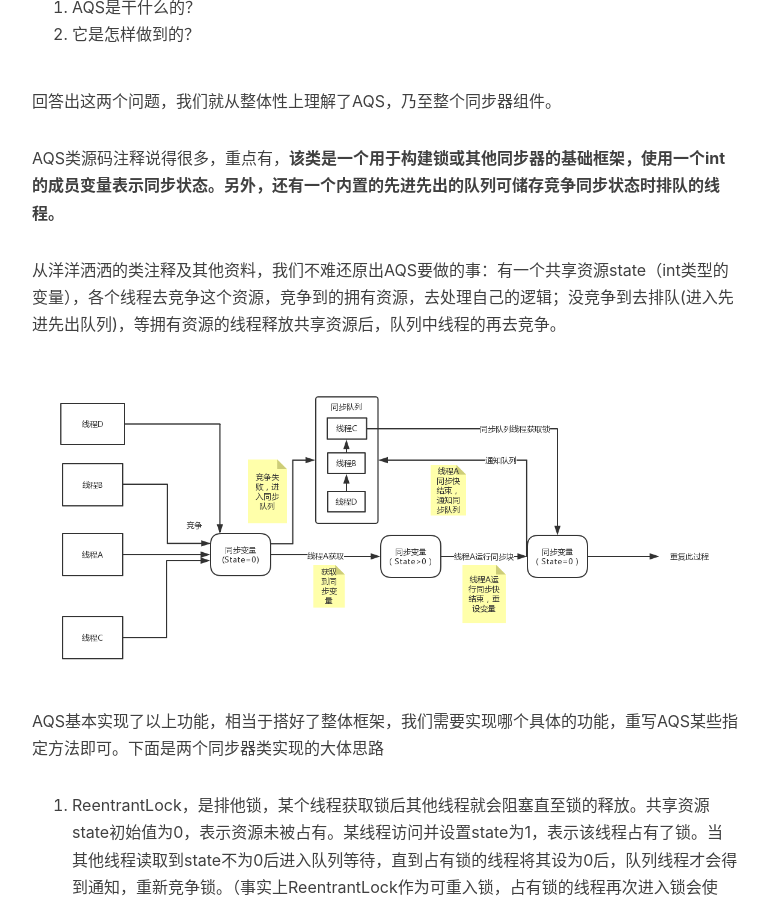
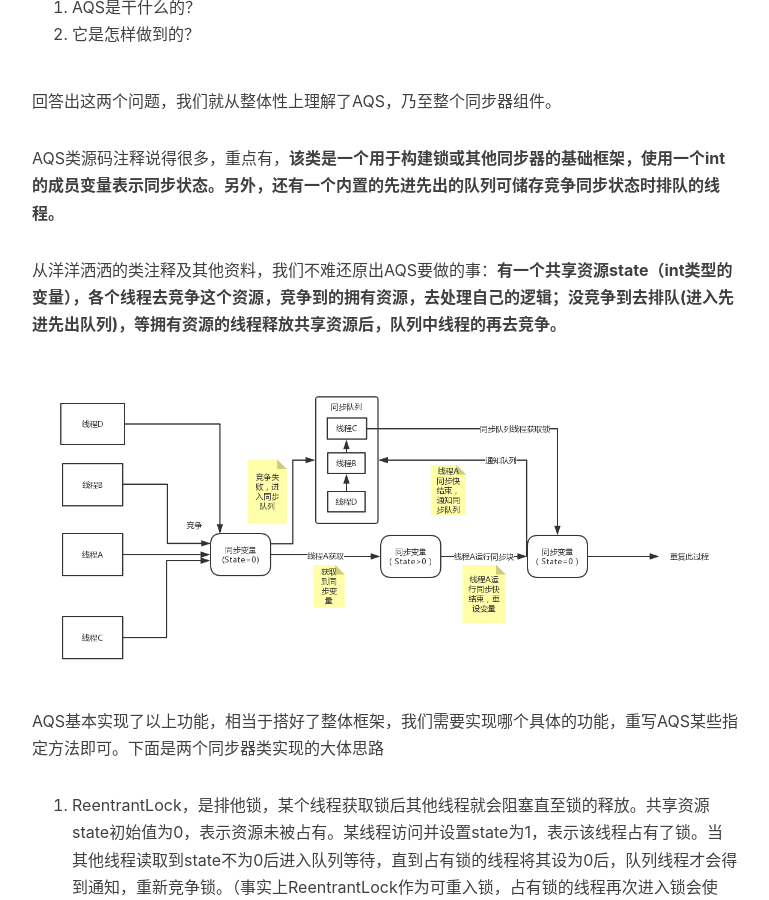
Before and after one commit to wangtonghe/wangtonghe.github.io, a Jekyll site: the page built from _posts/2017-12-10-AQS整体讲解.md, in a window 1280 px wide and 900 px high, scrolled down 992 px. Shown: the whole window, without its empty margins (233-1002 px from the left). Built offline with Jekyll 4.4.1, drawn with Linux system fonts in a browser that asks for light colours; nearby versions of some CDN libraries; comment, search, counter and statistics services are not loaded.

Commit message:
重点突出

```diff
--- a/_posts/2017-12-10-AQS整体讲解.md
+++ b/_posts/2017-12-10-AQS整体讲解.md
@@ -28,7 +28,7 @@ tags:
 
 AQS类源码注释说得很多，重点有，**该类是一个用于构建锁或其他同步器的基础框架，使用一个int的成员变量表示同步状态。另外，还有一个内置的先进先出的队列可储存竞争同步状态时排队的线程。**
 
-从洋洋洒洒的类注释及其他资料，我们不难还原出AQS要做的事：有一个共享资源state（int类型的变量），各个线程去竞争这个资源，竞争到的拥有资源，去处理自己的逻辑；没竞争到去排队(进入先进先出队列)，等拥有资源的线程释放共享资源后，队列中线程的再去竞争。
+从洋洋洒洒的类注释及其他资料，我们不难还原出AQS要做的事：**有一个共享资源state（int类型的变量），各个线程去竞争这个资源，竞争到的拥有资源，去处理自己的逻辑；没竞争到去排队(进入先进先出队列)，等拥有资源的线程释放共享资源后，队列中线程的再去竞争。**
 
 ![](http://blog.wthfeng.com/img/posts/java/thread/aqs-status.png)
 
```
